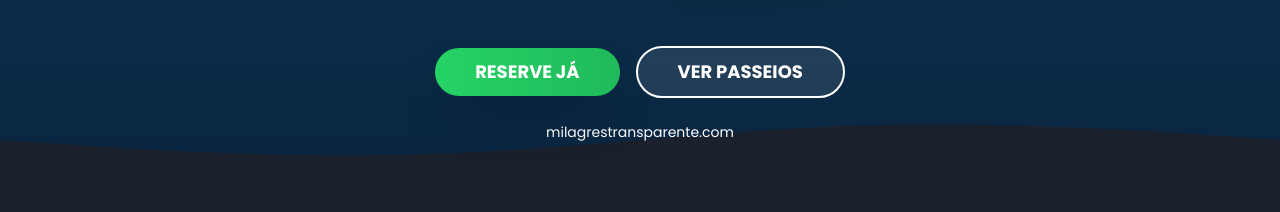
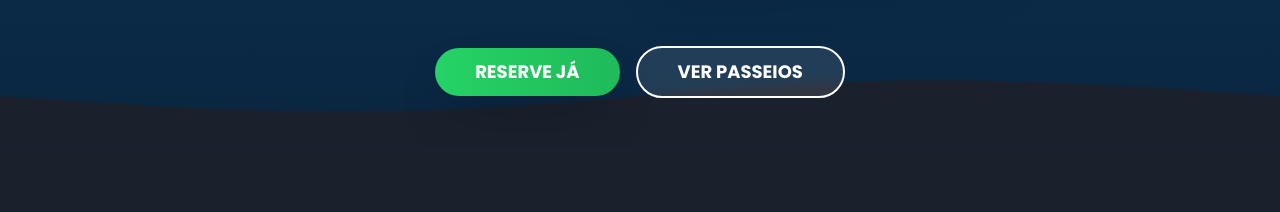
Before and after one commit to thiagohenrico/uai-turismo-eb6dbf14, a React (Vite) app: page / in a window 1280 px wide. Shown: the part 1020-1232 px from the top of the page. Built offline with nearby package versions, Linux system fonts and the light colour scheme; the HTML template or start-up script is replaced by a standard one.

Commit message:
Remove milagrestransparente text from HeroCollage

```diff
--- a/src/components/HeroCollage.tsx
+++ b/src/components/HeroCollage.tsx
@@ -132,7 +132,6 @@ const HeroCollage = () => {
               VER PASSEIOS
             </Button>
           </div>
-          <p className="text-white mt-6 text-sm">milagrestransparente.com</p>
         </div>
 
         {/* Decorative wave at bottom */}
```
